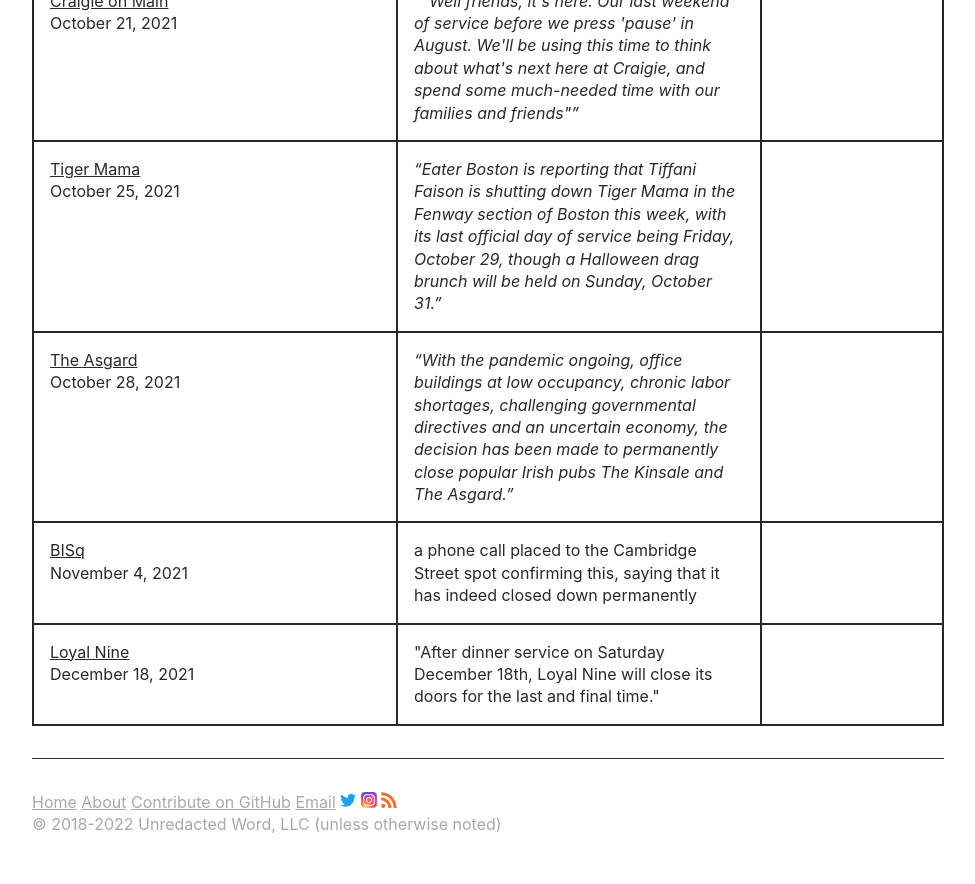
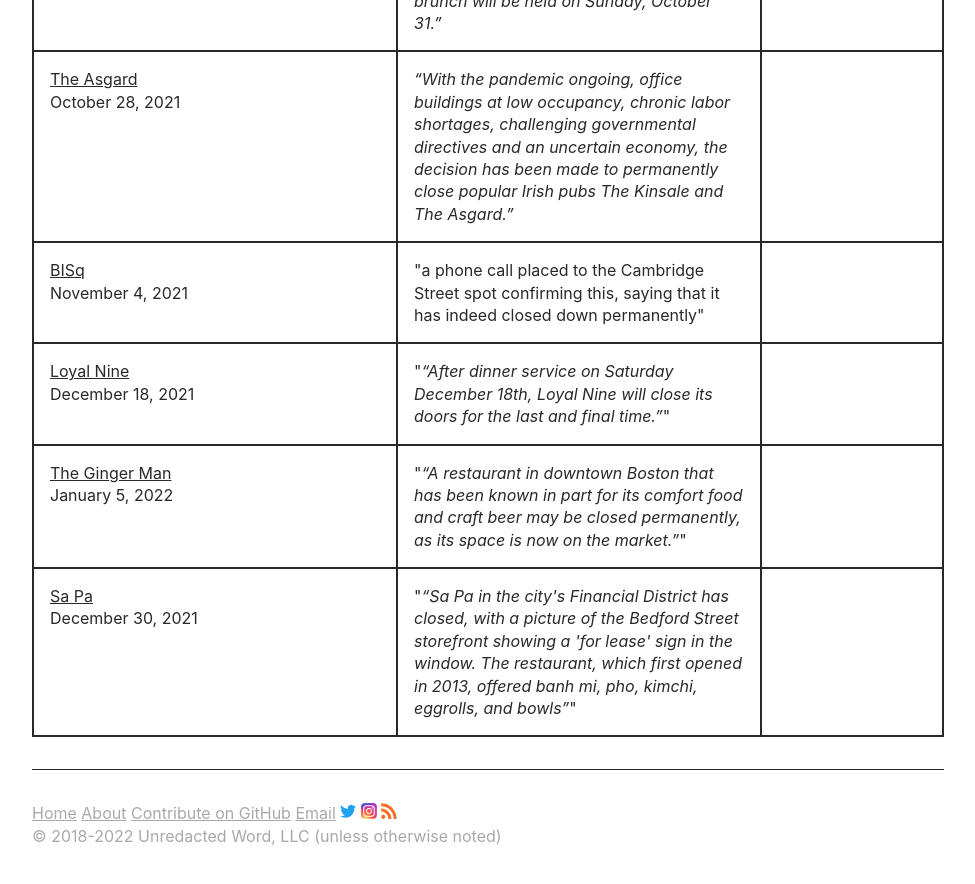
Before and after one commit to unredacted-word/katamari-restaurants, a Jekyll site: the page built from index.md, in a window 1280 px wide and 900 px high, scrolled down 7822 px. Shown: the top 884 px of the window, without its empty margins (152-1127 px from the left). Built offline with Jekyll 4.4.1, drawn with Linux system fonts in a browser that asks for light colours; some of the changed text lies outside the part shown.

Commit message:
Update companies.yml

```diff
--- a/_data/companies.yml
+++ b/_data/companies.yml
@@ -7,19 +7,7 @@ citygirl:
     worked for better bosses and they taught us to be the bosses that we are. As
     we end our mutual 23 year stretch we want to give all the love to our
     mentors Merry and Cheryl.</q>
-  replacement: "Tapiocarias House of Flavors"
-
-toraya:
-  name: "Toraya"
-  date: 2020-04-30 12:00:00
-  url: https://toraya.jimdofree.com/
-  notes: >
-    <q>Established in 1999, Toraya has been open for just over 20 years.
-    Unfortunately, our restaurant is now closed for business. We would like
-    our customers, vendors, and employees to know that we greatly appreciate
-    all of you. Thank you for your generous support throughout the years.</q>
-    Note: While not technically in Cambridge or Somerville, Toraya is an honorary
-    guest due to its mastery of the field of Sushi and hospitality.
+  replacement: "Tapiocarias House of Flavors, Zuzu's Petals"
 
 auttomatic:
   name: "The Automatic"
@@ -362,11 +350,25 @@ bisq:
   url: https://bostonrestaurants.blogspot.com/2021/11/bisq-in-cambridges-inman-square-has.html
   date: 2021-11-04 12:03:00
   notes: >
-    a phone call placed to the Cambridge Street spot confirming this, saying that it has indeed closed down permanently
+    "a phone call placed to the Cambridge Street spot confirming this, saying that it has indeed closed down permanently"
 
 loyalnine:
   name: "Loyal Nine"
   url: https://www.instagram.com/p/CXB-wfpLp38/
   date: 2021-12-18 12:03:00
   notes: >
-    "After dinner service on Saturday December 18th, Loyal Nine will close its doors for the last and final time."
+    "<q>After dinner service on Saturday December 18th, Loyal Nine will close its doors for the last and final time.</q>"
+
+gingerman:
+  name: "The Ginger Man"
+  url: https://bostonrestaurants.blogspot.com/2022/01/the-ginger-man-space-in-downtown-boston.html
+  date: 2022-01-05 12:03:00
+  notes: >
+    "<q>A restaurant in downtown Boston that has been known in part for its comfort food and craft beer may be closed permanently, as its space is now on the market.</q>"
+
+sapa:
+  name: "Sa Pa"
+  url: https://bostonrestaurants.blogspot.com/2021/12/sa-pa-in-bostons-financial-district-has.html
+  date: 2021-12-30 12:03:00
+  notes: >
+    "<q>Sa Pa in the city's Financial District has closed, with a picture of the Bedford Street storefront showing a 'for lease' sign in the window. The restaurant, which first opened in 2013, offered banh mi, pho, kimchi, eggrolls, and bowls</q>"
```
